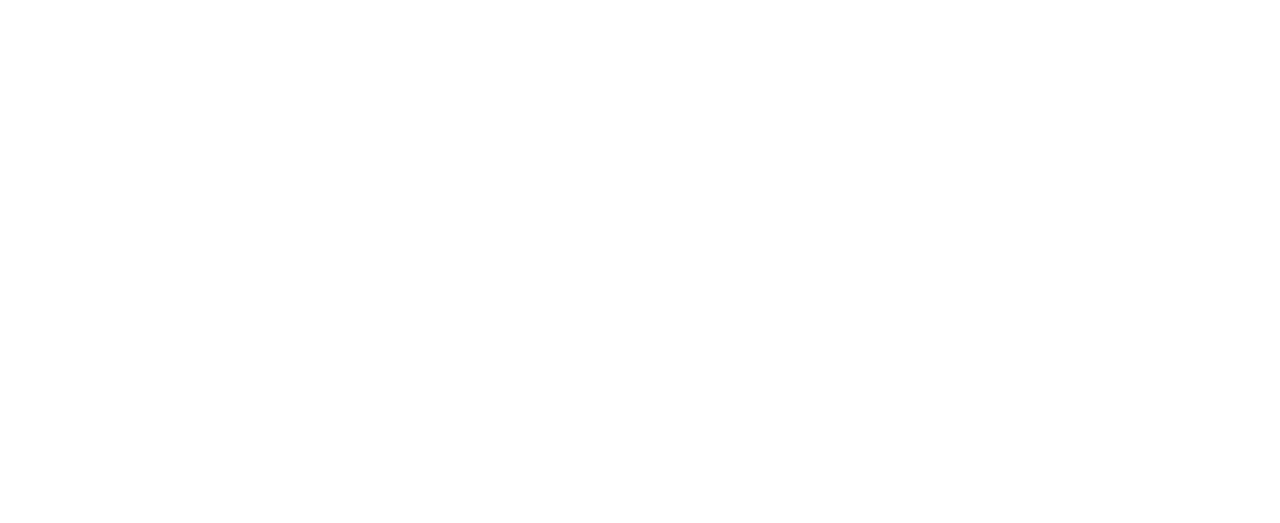
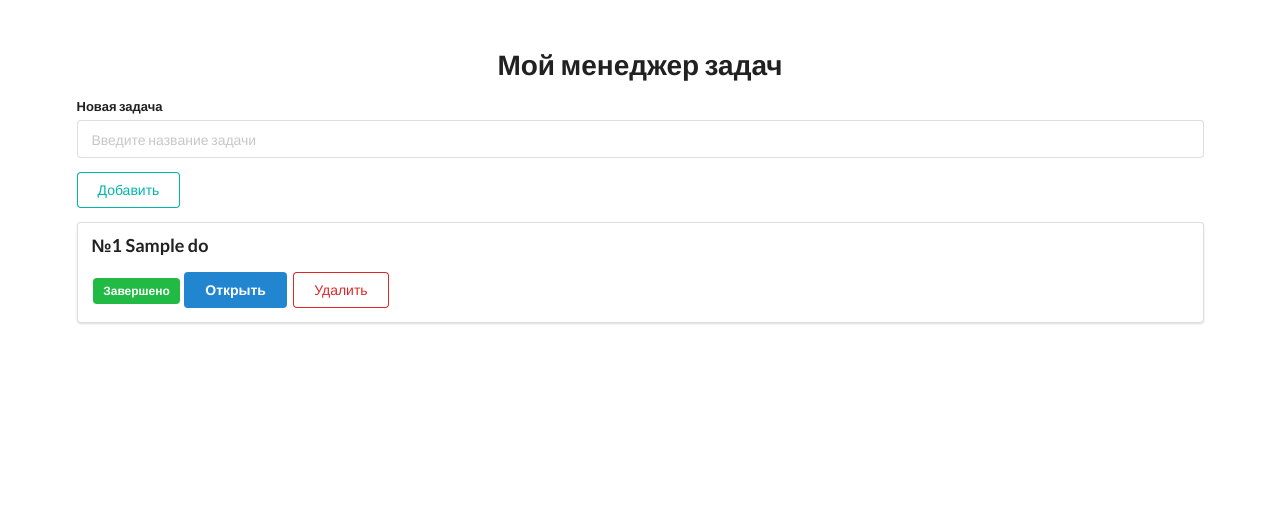
Before and after one commit to ReddNev/Flask-ToDo, a Flask app: page / in a window 1280 px wide. Before the commit the part shown is empty. Shown: the top 523 px of the page. Run offline with Flask 2, Linux system fonts and the light colour scheme; tables that the repository leaves empty hold one stand-in row (values such as "Sample post").

Commit message:
[ADD] sample

```diff
--- a/todo/templates/todo/index.html
+++ b/todo/templates/todo/index.html
@@ -1,10 +1,31 @@
-<!DOCTYPE html>
-<html lang="en">
-<head>
-    <meta charset="UTF-8">
-    <title>Title</title>
-</head>
-<body>
+{% extends 'todo/base.html' %}
 
-</body>
-</html>
+{% block content %}
+
+<div style="margin-top: 50px;" class="ui container">
+    <h1 class="ui center aligned header">Мой менеджер задач</h1>
+
+    <form class="ui form" action="/add" method="post">
+        <div class="field">
+            <label>Новая задача</label>
+            <input type="text" name="title" placeholder="Введите название задачи"><br>
+        </div>
+        <button class="ui teal basic button" type="submit">Добавить</button>
+    </form>
+
+{% for todo in todo_list %}
+<div class="ui segment">
+    <p class="ui big header">№{{ todo.id }} {{ todo.title }}</p>
+
+    {% if todo.is_complete == False %}
+    <span class="ui gray label">Не завершено</span>
+    <a class="ui primary basic button" href="/update/{{ todo.id }}">Закрыть</a>
+    {% else %}
+    <span class="ui green label">Завершено</span>
+    <a class="ui blue button" href="/update/{{ todo.id }}">Открыть</a>
+    {% endif %}
+    <a class="ui negative basic button" href="/delete/{{ todo.id }}">Удалить</a>
+</div>
+{% endfor %}
+</div>
+{% endblock content %}
```
